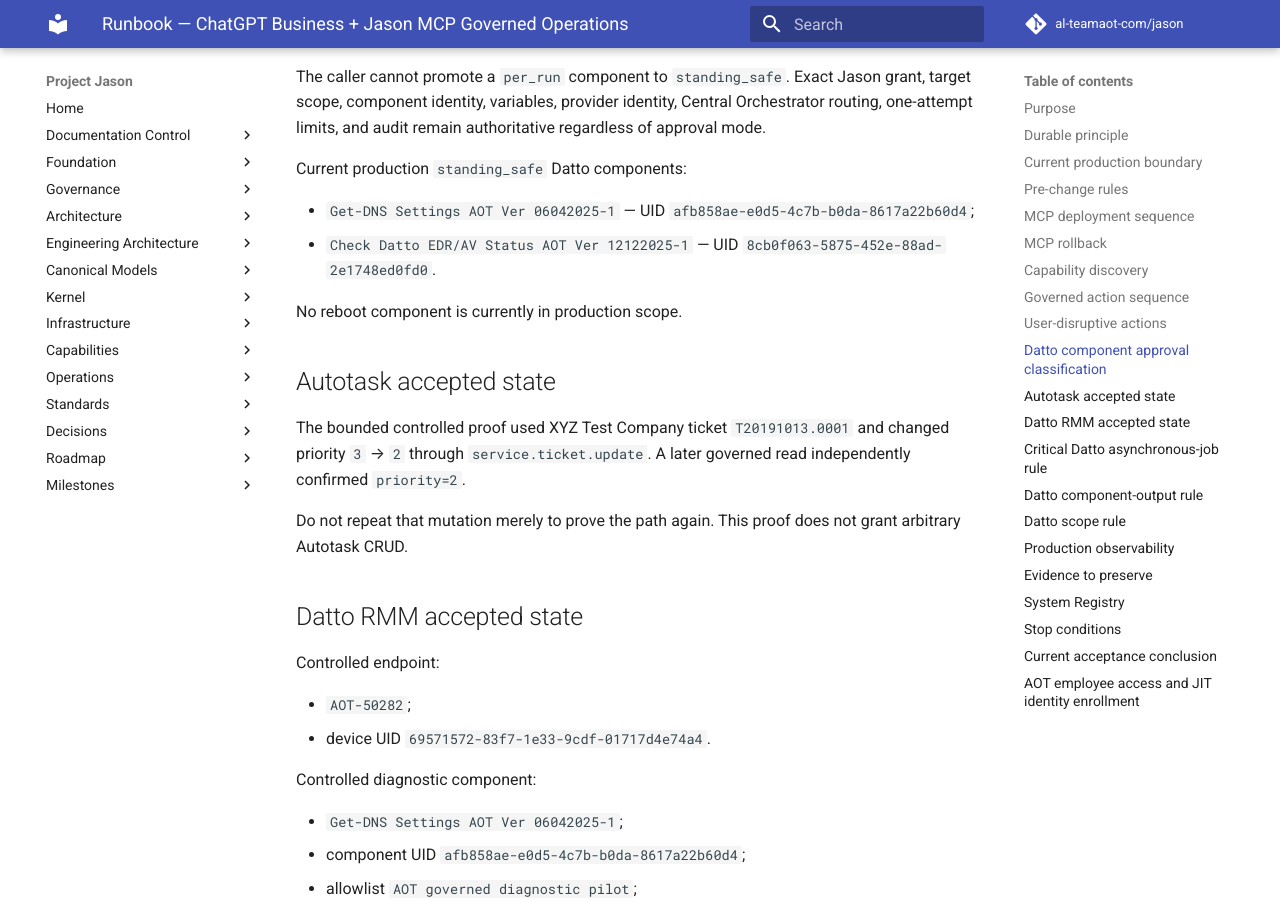
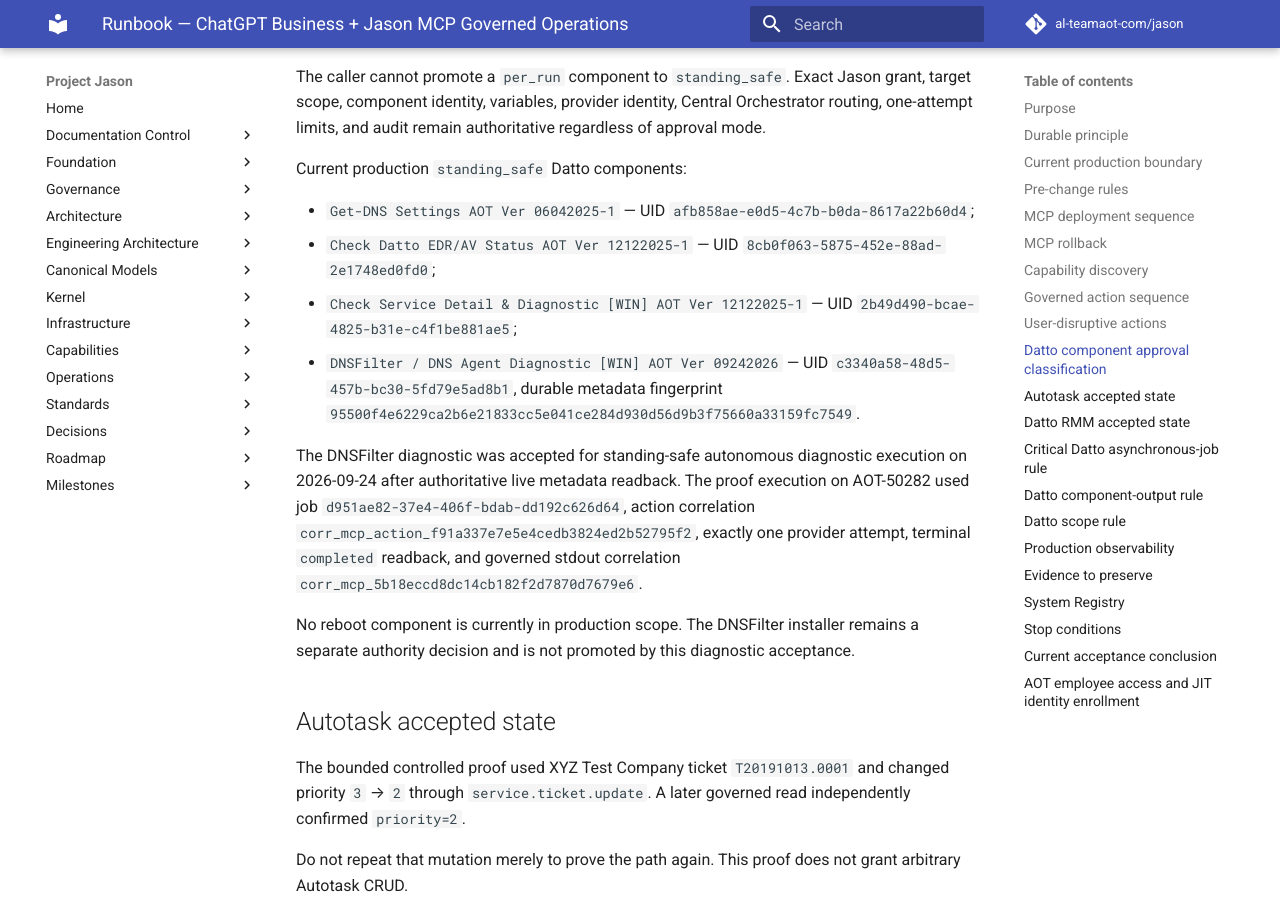
Before and after one commit to al-teamaot-com/jason, an MkDocs documentation site: the page built from docs/operations/Runbook-ChatGPT-Business-Jason-MCP-Pilot.md, in a window 1280 px wide and 900 px high, scrolled down 4566 px. Built offline with MkDocs 1.6.1 and Material for MkDocs 9.7.7, drawn with Linux system fonts in a browser that asks for light colours; comment, search, counter and statistics services are not loaded.

Commit message:
Document DNSFilter standing-safe runbook state

```diff
--- a/docs/operations/Runbook-ChatGPT-Business-Jason-MCP-Pilot.md
+++ b/docs/operations/Runbook-ChatGPT-Business-Jason-MCP-Pilot.md
@@ -130,9 +130,13 @@
 Current production `standing_safe` Datto components:
 
 - `Get-DNS Settings AOT Ver 06042025-1` — UID `afb858ae-e0d5-4c7b-b0da-8617a22b60d4`;
-- `Check Datto EDR/AV Status AOT Ver 12122025-1` — UID `8cb0f063-5875-452e-88ad-2e1748ed0fd0`.
+- `Check Datto EDR/AV Status AOT Ver 12122025-1` — UID `8cb0f063-5875-452e-88ad-2e1748ed0fd0`;
+- `Check Service Detail & Diagnostic [WIN] AOT Ver 12122025-1` — UID `2b49d490-bcae-4825-b31e-c4f1be881ae5`;
+- `DNSFilter / DNS Agent Diagnostic [WIN] AOT Ver 09242026` — UID `c3340a58-48d5-457b-bc30-5fd79e5ad8b1`, durable metadata fingerprint `95500f4e6229ca2b6e21833cc5e041ce284d930d56d9b3f75660a33159fc7549`.
 
-No reboot component is currently in production scope.
+The DNSFilter diagnostic was accepted for standing-safe autonomous diagnostic execution on 2026-09-24 after authoritative live metadata readback. The proof execution on AOT-50282 used job `d951ae82-37e4-406f-bdab-dd192c626d64`, action correlation `corr_mcp_action_f91a337e7e5e4cedb3824ed2b52795f2`, exactly one provider attempt, terminal `completed` readback, and governed stdout correlation `corr_mcp_5b18eccd8dc14cb182f2d7870d7679e6`.
+
+No reboot component is currently in production scope. The DNSFilter installer remains a separate authority decision and is not promoted by this diagnostic acceptance.
 
 ## Autotask accepted state
 
```
